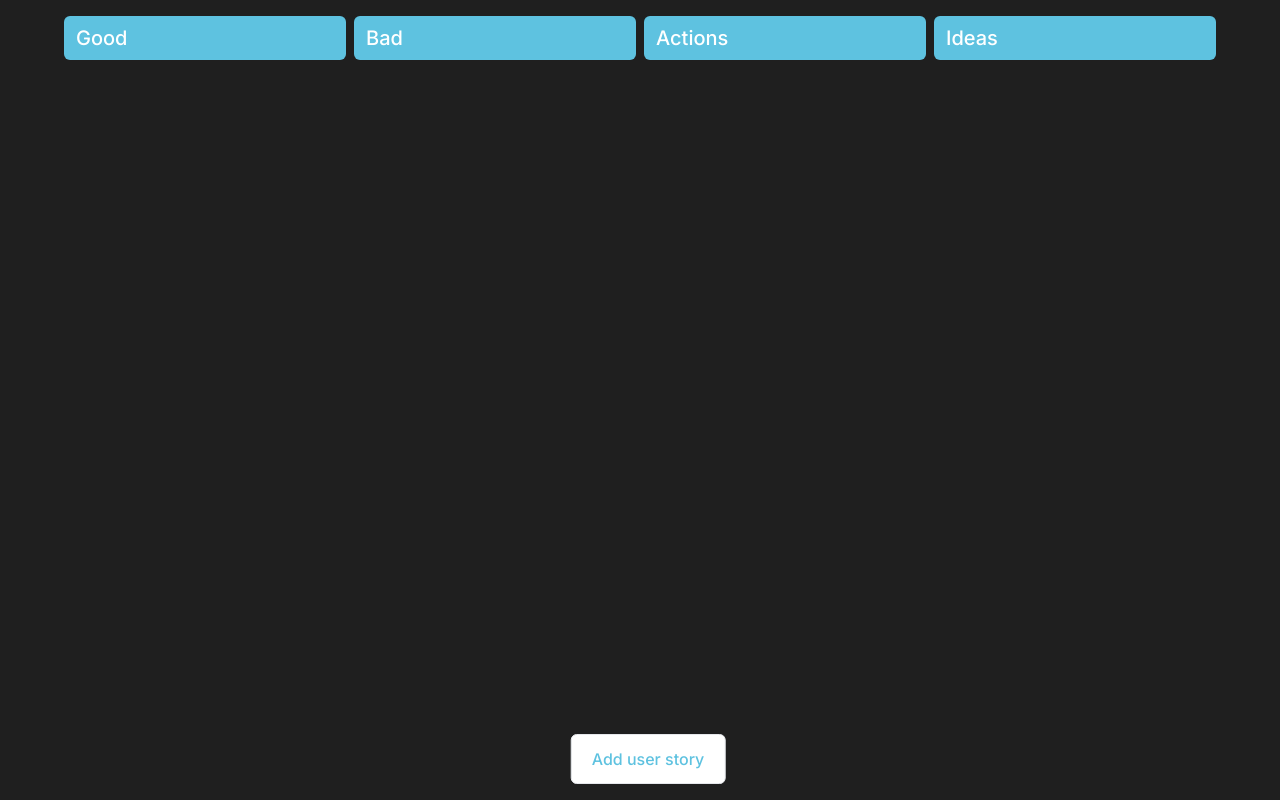
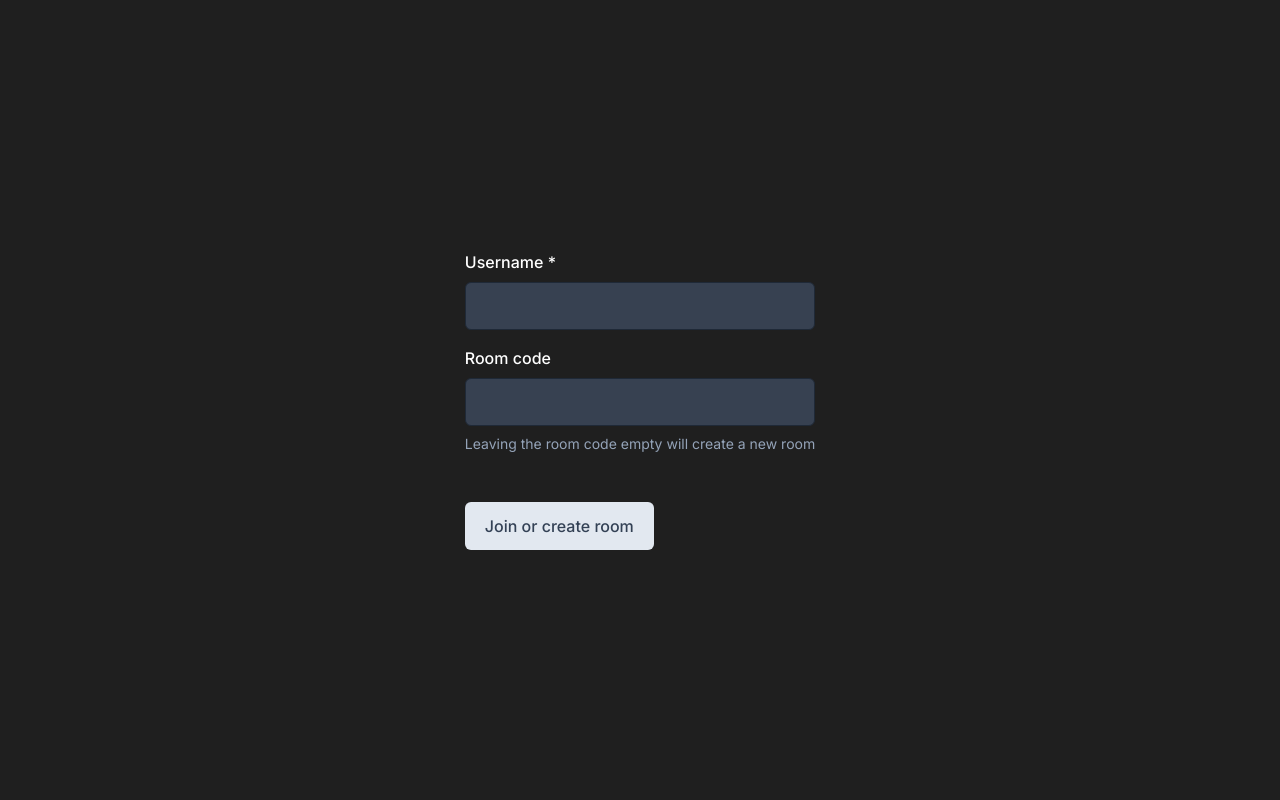
Before and after one commit to rnnyrk/realtime-scrum-voter, a Next.js app: page / in a window 1280 px wide. Built offline with nearby package versions, Linux system fonts and the light colour scheme.

Commit message:
Add start page to create room and fetch room in [roomCode]

```diff
--- /dev/null
+++ b/src/app/[roomCode]/page.tsx
@@ -0,0 +1,45 @@
+'use client';
+
+import { useParams } from 'next/navigation';
+
+import { useRoom } from 'hooks';
+import { useRoomStore } from 'store/room';
+import { Lane } from 'common/layout/Lane';
+import { AddCardModal } from 'modules/modals/AddCardModal';
+
+const Room = () => {
+  const { roomCode } = useParams<{ roomCode: string }>();
+
+  const { username } = useRoomStore();
+  const { dispatch, roomState } = useRoom({
+    roomCode: roomCode as string,
+    username: username!,
+  });
+
+  console.log({ roomState });
+
+  return (
+    <section className="w-full flex justify-center py-4 space-x-2">
+      <Lane.Container
+        title="Good"
+        category="good"
+      />
+      <Lane.Container
+        title="Bad"
+        category="bad"
+      />
+      <Lane.Container
+        title="Actions"
+        category="actions"
+      />
+      <Lane.Container
+        title="Ideas"
+        category="ideas"
+      />
+
+      <AddCardModal />
+    </section>
+  );
+};
+
+export default Room;
--- a/src/app/page.tsx
+++ b/src/app/page.tsx
@@ -1,29 +1,9 @@
-'use client';
-
-import { Lane } from 'common/layout/Lane';
-import { AddCardModal } from 'modules/modals/AddCardModal';
+import { CreateRoom } from 'modules/forms/CreateRoom';
 
 const Home = () => {
   return (
-    <section className="w-full flex justify-center py-4 space-x-2">
-      <Lane.Container
-        title="Good"
-        category="good"
-      />
-      <Lane.Container
-        title="Bad"
-        category="bad"
-      />
-      <Lane.Container
-        title="Actions"
-        category="actions"
-      />
-      <Lane.Container
-        title="Ideas"
-        category="ideas"
-      />
-
-      <AddCardModal />
+    <section className="w-full h-screen flex justify-center items-center">
+      <CreateRoom />
     </section>
   );
 };
--- a/src/components/common/form/Form.tsx
+++ b/src/components/common/form/Form.tsx
@@ -132,7 +132,7 @@ const FormDescription = React.forwardRef<
     <p
       ref={ref}
       id={formDescriptionId}
-      className={cn('text-sm text-muted-foreground', className)}
+      className={cn('text-sm text-slate-400', className)}
       {...props}
     />
   );
--- a/src/components/common/interaction/Button.tsx
+++ b/src/components/common/interaction/Button.tsx
@@ -7,7 +7,7 @@ import { cn } from 'utils';
 const buttonVariants = cva(
   cn(
     'inline-flex items-center justify-center whitespace-nowrap rounded-md font-medium transition-colors focus-visible:outline-none focus-visible:ring-2 focus-visible:ring-ring focus-visible:ring-offset-2',
-    'disabled:bg-slate-gray-200 disabled:border-slate-gray-200 disabled:text-slate-700 disabled:cursor-not-allowed',
+    'disabled:bg-slate-200 disabled:border-slate-200 disabled:text-slate-700 disabled:cursor-not-allowed',
   ),
   {
     variants: {
--- /dev/null
+++ b/src/components/modules/forms/CreateRoom.tsx
@@ -0,0 +1,84 @@
+'use client';
+
+import { useRouter } from 'next/navigation';
+import { zodResolver } from '@hookform/resolvers/zod';
+import { useForm } from 'react-hook-form';
+import { z } from 'zod';
+
+import { useRoomStore } from 'store/room';
+import { generateRoomId } from 'utils';
+import { Form, FormField } from 'common/form/Form';
+import { InputForm } from 'common/form/Input';
+import { Button } from 'common/interaction/Button';
+
+const FormSchema = z.object({
+  username: z.string().min(1),
+  roomCode: z.string().min(6).max(6).optional(),
+});
+
+export type CreateRoomForm = z.infer<typeof FormSchema>;
+
+export function CreateRoom() {
+  const router = useRouter();
+  const { setUsername } = useRoomStore();
+
+  const form = useForm<CreateRoomForm>({
+    resolver: zodResolver(FormSchema),
+  });
+
+  function onSubmitRoom(values: CreateRoomForm) {
+    console.log({ onSubmitRoom: values });
+    setUsername(values.username);
+
+    if (values.roomCode) {
+      router.push(`/${values.roomCode}`);
+    } else {
+      const roomId = generateRoomId(6);
+      router.push(`/${roomId}`);
+    }
+  }
+
+  return (
+    <>
+      <Form {...form}>
+        <form onSubmit={form.handleSubmit(onSubmitRoom)}>
+          <FormField
+            control={form.control}
+            name="username"
+            render={({ field }) => {
+              return (
+                <InputForm
+                  className="mb-4"
+                  label="Username *"
+                  field={field}
+                />
+              );
+            }}
+          />
+          <FormField
+            control={form.control}
+            name="roomCode"
+            render={({ field }) => {
+              return (
+                <InputForm
+                  className="mb-4"
+                  label="Room code"
+                  description="Leaving the room code empty will create a new room"
+                  field={field}
+                />
+              );
+            }}
+          />
+
+          <Button
+            type="submit"
+            className="mt-8"
+            disabled={!form.formState.isValid}
+          >
+            Join or create room
+          </Button>
+        </form>
+      </Form>
+    </>
+  );
+}
--- a/src/components/modules/modals/AddCardModal.tsx
+++ b/src/components/modules/modals/AddCardModal.tsx
@@ -33,7 +33,7 @@ export function AddCardModal() {
     resolver: zodResolver(FormSchema),
   });
 
-  function onSubmit(values: AddCardForm) {
+  function onSubmitCard(values: AddCardForm) {
     console.log(values);
 
     const currentCategory = data?.[values.category];
@@ -65,7 +65,7 @@ export function AddCardModal() {
         </DialogHeader>
 
         <Form {...form}>
-          <form onSubmit={form.handleSubmit(onSubmit)}>
+          <form onSubmit={form.handleSubmit(onSubmitCard)}>
             <FormField
               control={form.control}
               name="category"
@@ -114,7 +114,7 @@ export function AddCardModal() {
             <Button
               type="submit"
               className="mt-8"
-              disabled={Object.keys(form.formState.errors).length > 0}
+              disabled={!form.formState.isValid}
             >
               Add card
             </Button>
--- /dev/null
+++ b/src/store/room/index.ts
@@ -0,0 +1,11 @@
+import { create } from 'zustand';
+
+type RoomStore = {
+  username: string | null;
+  setUsername: (data: string | null) => void;
+};
+
+export const useRoomStore = create<RoomStore>()((set) => ({
+  username: null,
+  setUsername: (data) => set({ username: data }),
+}));
--- /dev/null
+++ b/src/utils/generateRoomId.ts
@@ -0,0 +1,11 @@
+export const generateRoomId = (length: number) => {
+  let result = '';
+  const characters = 'ABCDEFGHIJKLMNOPQRSTUVWXYZ';
+  const charactersLength = characters.length;
+  let counter = 0;
+  while (counter < length) {
+    result += characters.charAt(Math.floor(Math.random() * charactersLength));
+    counter += 1;
+  }
+  return result;
+};
--- /dev/null
+++ b/src/utils/hooks/index.ts
@@ -0,0 +1 @@
+export * from './useRoom';
--- a/src/utils/index.ts
+++ b/src/utils/index.ts
@@ -1 +1,2 @@
 export * from './cn';
+export * from './generateRoomId';
```
Also changed, not shown: src/store/room/types.ts (added, +12 -0 lines), src/utils/hooks/useRoom.ts (added, +42 -0 lines).
